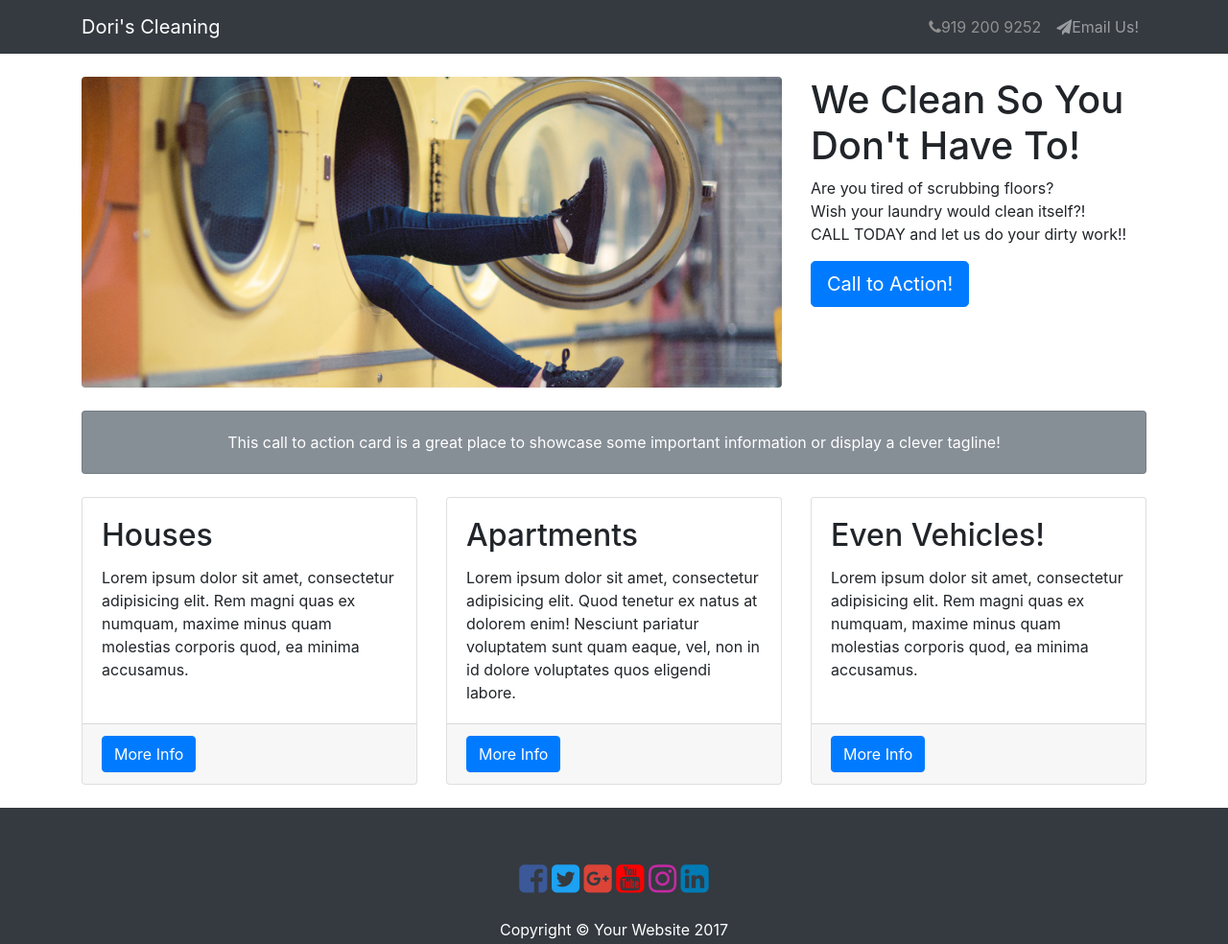
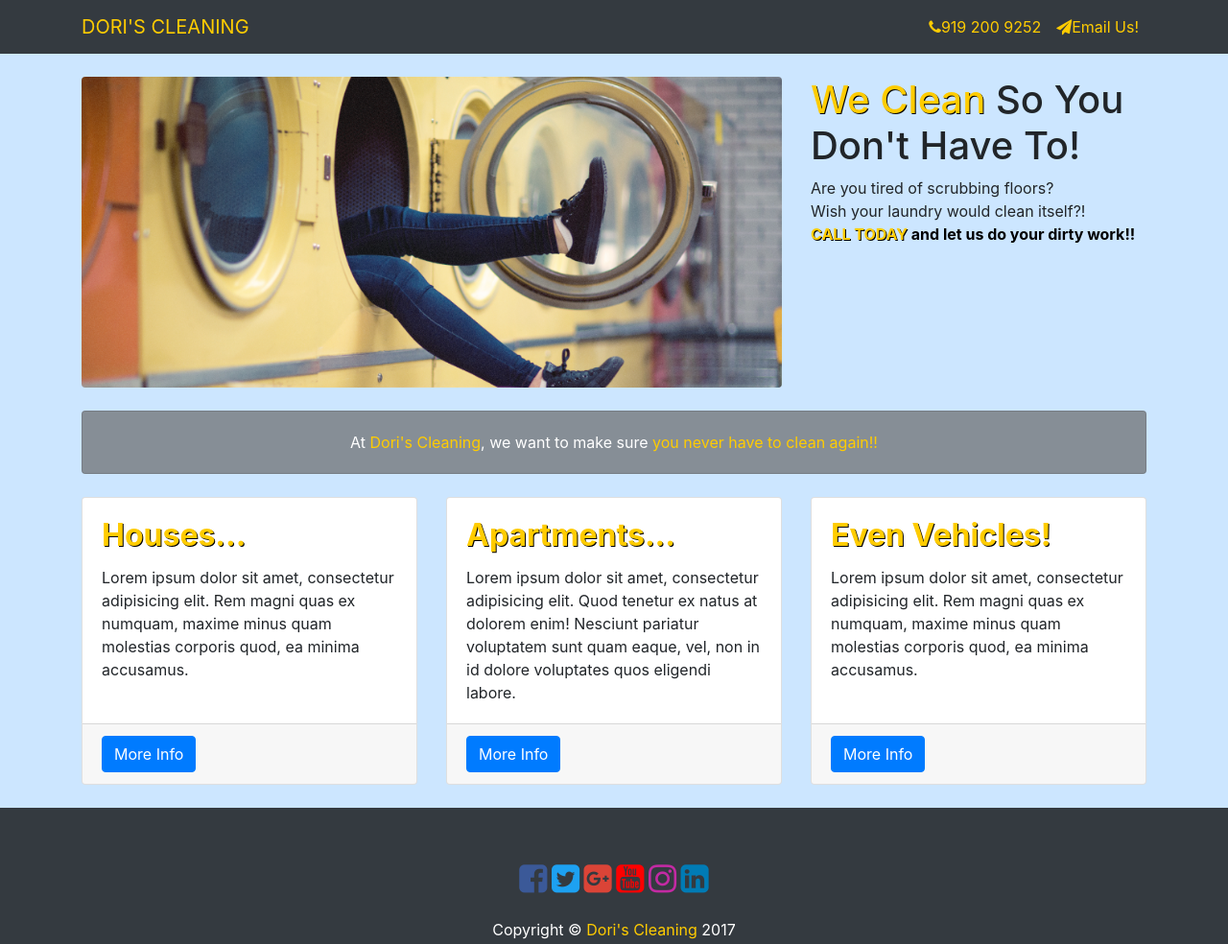
Before and after one commit to McMartyFly/servicesitedemo, a website: page index.html in a window 1280 px wide. Shown: the whole page at 96% size. Drawn offline with Linux system fonts and the light colour scheme.

Commit message:
trying some styles

```diff
--- a/css/small-business.css
+++ b/css/small-business.css
@@ -5,13 +5,41 @@
  */
 
 body {
+  background: #cce6ff;
   padding-top: 54px;
 }
-.navbar-dark .navbar-nav .nav-link.static {
-  color: #929190;
+.navbar-dark .navbar-nav .nav-link,
+.navbar-dark .navbar-nav .contact {
+  color: #ffcc00;
 }
-.navbar-dark .navbar-nav .nav-link.static:hover {
-  color: #929190;
+.navbar-dark .navbar-nav .contact {
+  display: block;
+  padding: 0.5rem;
+}
+.navbar-dark .navbar-nav .nav-link:hover {
+  color: #f5e8bc;
+}
+.navbar-dark .navbar-brand {
+  color: #ffcc00;
+}
+
+.banner-copy p span {
+  color: #000;
+  font-weight: 700;
+}
+.banner-copy span.gold {
+  color: #ffcc00;
+  text-shadow: 1px 1px #000;
+}
+
+.center-cta p span {
+  color: #ffcc00;
+}
+
+.container .row.cards h2 {
+  color: #ffcc00;
+  font-weight: 700;
+  text-shadow: 1px 1px #000;
 }
 
 @media (min-width: 992px) {
@@ -80,3 +108,7 @@ footer ul li a {
 footer ul li a:hover {
   text-decoration: none;
 }
+
+footer p span {
+  color: #ffcc00;
+}
--- a/index.html
+++ b/index.html
@@ -8,7 +8,7 @@
     <meta name="description" content="">
     <meta name="author" content="">
 
-    <title>Small Business - Start Bootstrap Template</title>
+    <title>Dori's Cleaning</title>
 
     <meta property="og:title" content="Your eye-catching title here" />
     <meta property="og:url" content="http://www.yourdomain.com" />
@@ -32,14 +32,14 @@
     <!-- Navigation -->
     <nav class="navbar navbar-expand-lg navbar-dark bg-dark fixed-top">
       <div class="container">
-        <a class="navbar-brand" href="#">Dori's Cleaning</a>
+        <a class="navbar-brand" href="#">DORI'S CLEANING</a>
         <button class="navbar-toggler" type="button" data-toggle="collapse" data-target="#navbarResponsive" aria-controls="navbarResponsive" aria-expanded="false" aria-label="Toggle navigation">
           <span class="navbar-toggler-icon"></span>
         </button>
         <div class="collapse navbar-collapse" id="navbarResponsive">
           <ul class="navbar-nav ml-auto">
             <li class="nav-item">
-              <a class="nav-link static"><span class="fa fa-phone"></span>919 200 9252</a>
+              <span class="contact"><span class="fa fa-phone"></span>919 200 9252</span>
             </li>
             <li class="nav-item">
               <a class="nav-link" href="mailto:youremail@gmail.com"><span class="fa fa-paper-plane"></span>Email Us!</a>
@@ -58,28 +58,28 @@
           <img class="img-fluid rounded" src="cleaning-service-img.png" alt="Cleaning Service">
         </div>
         <!-- /.col-lg-8 -->
-        <div class="col-lg-4">
-          <h1>We Clean So You Don't Have To!</h1>
-          <p>Are you tired of scrubbing floors?<br/> Wish your laundry would clean itself?!<br/> CALL TODAY and let us do your dirty work!!</p>
-          <a class="btn btn-primary btn-lg" href="#">Call to Action!</a>
+        <div class="col-lg-4 banner-copy">
+          <h1><span class="gold">We Clean</span> So You Don't Have To!</h1>
+          <p>Are you tired of scrubbing floors?<br/> Wish your laundry would clean itself?!<br/> <span><span class="gold">CALL TODAY</span> and let us do your dirty work!!</span></p>
+          <!-- <a class="btn btn-primary btn-lg" href="#">Call to Action!</a> -->
         </div>
         <!-- /.col-md-4 -->
       </div>
       <!-- /.row -->
 
       <!-- Call to Action Well -->
-      <div class="card text-white bg-secondary my-4 text-center">
+      <div class="card text-white bg-secondary my-4 text-center center-cta">
         <div class="card-body">
-          <p class="text-white m-0">This call to action card is a great place to showcase some important information or display a clever tagline!</p>
+          <p class="text-white m-0">At <span>Dori's Cleaning</span>, we want to make sure <span>you never have to clean again!!</span></p>
         </div>
       </div>
 
       <!-- Content Row -->
-      <div class="row">
+      <div class="row cards">
         <div class="col-md-4 mb-4">
           <div class="card h-100">
             <div class="card-body">
-              <h2 class="card-title">Houses</h2>
+              <h2 class="card-title card1">Houses...</h2>
               <p class="card-text">Lorem ipsum dolor sit amet, consectetur adipisicing elit. Rem magni quas ex numquam, maxime minus quam molestias corporis quod, ea minima accusamus.</p>
             </div>
             <div class="card-footer">
@@ -91,7 +91,7 @@
         <div class="col-md-4 mb-4">
           <div class="card h-100">
             <div class="card-body">
-              <h2 class="card-title">Apartments</h2>
+              <h2 class="card-title">Apartments...</h2>
               <p class="card-text">Lorem ipsum dolor sit amet, consectetur adipisicing elit. Quod tenetur ex natus at dolorem enim! Nesciunt pariatur voluptatem sunt quam eaque, vel, non in id dolore voluptates quos eligendi labore.</p>
             </div>
             <div class="card-footer">
@@ -130,7 +130,7 @@
           <li><a href="#" class="fa fa-instagram"></a></li>
           <li><a href="#" class="fa fa-linkedin-square"></a></li>
         </ul>
-        <p class="m-0 text-center text-white">Copyright &copy; Your Website 2017</p>
+        <p class="m-0 text-center text-white">Copyright &copy; <span>Dori's Cleaning</span> 2017</p>
       </div>
       <!-- /.container -->
     </footer>
```
